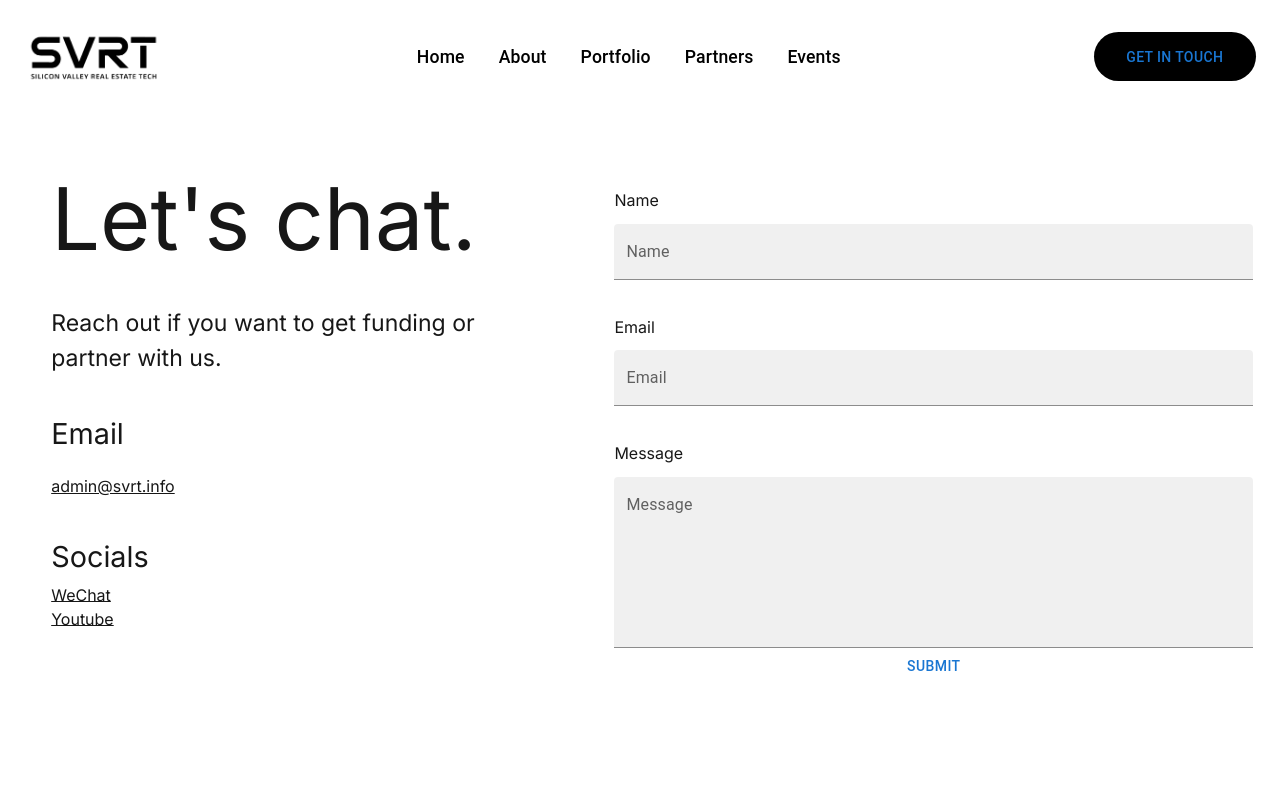
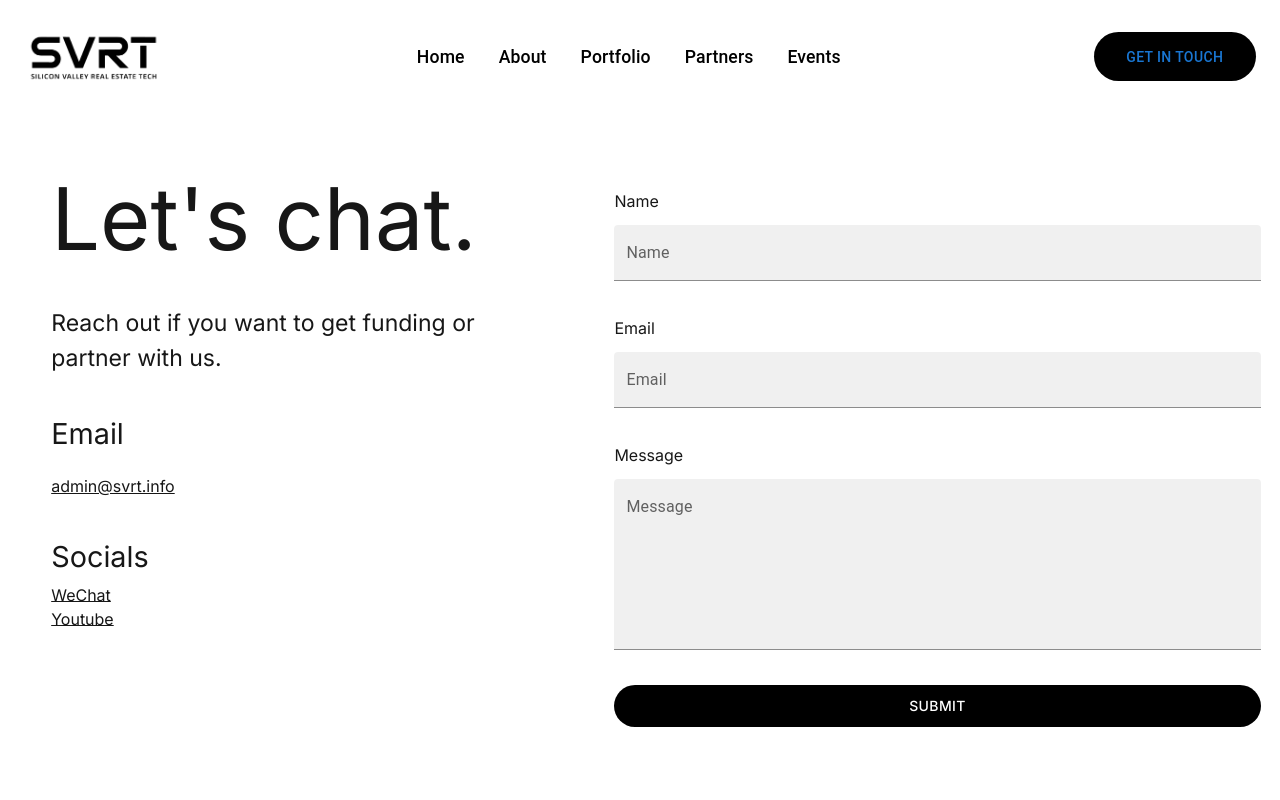
Before and after one commit to liwenss/svrt, a Next.js app in the folder svrt-project/: page /chat in a window 1280 px wide. Shown: the top 800 px of the page. Built offline with nearby package versions, Linux system fonts and the light colour scheme; a web font is replaced by a local one.

Commit message:
fix bugs

```diff
--- a/svrt-project/app/chat/chat.module.css
+++ b/svrt-project/app/chat/chat.module.css
@@ -91,14 +91,14 @@
 }
 
 .the-button {
-    background-color: black;
-    color: white;
-    border-radius: 30px;
-    width: 220%;
-    margin-top: 12%;
-    font-family: Inter;
-    padding-top: 3%;
-    padding-bottom: 3%;
+    background-color: black !important;
+    color: white !important;
+    border-radius: 30px !important;
+    width: 220% !important;
+    margin-top: 12% !important;
+    font-family: Inter !important;
+    padding-top: 3% !important;
+    padding-bottom: 3% !important;
 }
 
 @media (max-width: 541px) {
@@ -117,6 +117,6 @@
     .text-field {
       width: 90%;
       border: 2px solid black !important;
-    border-radius: 4px;
+    border-radius: 4px !important;
     }
   }
```
